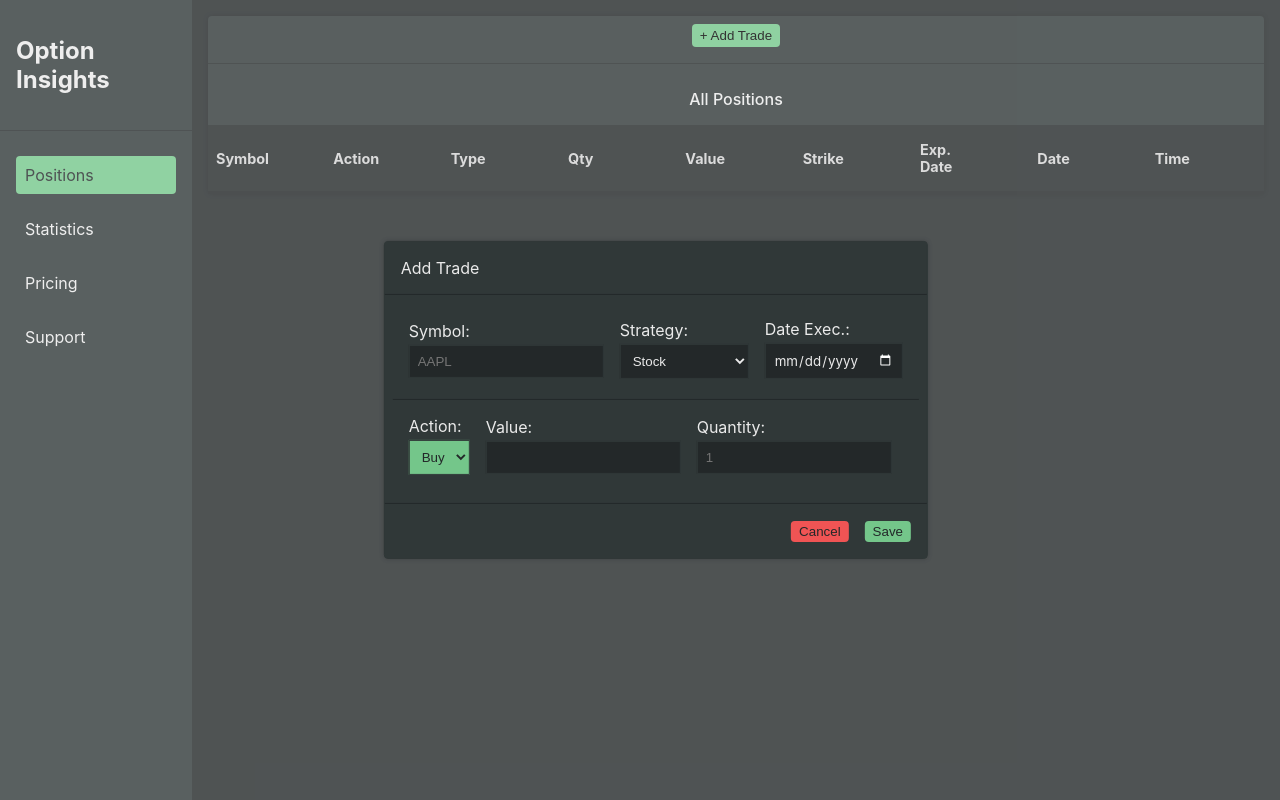
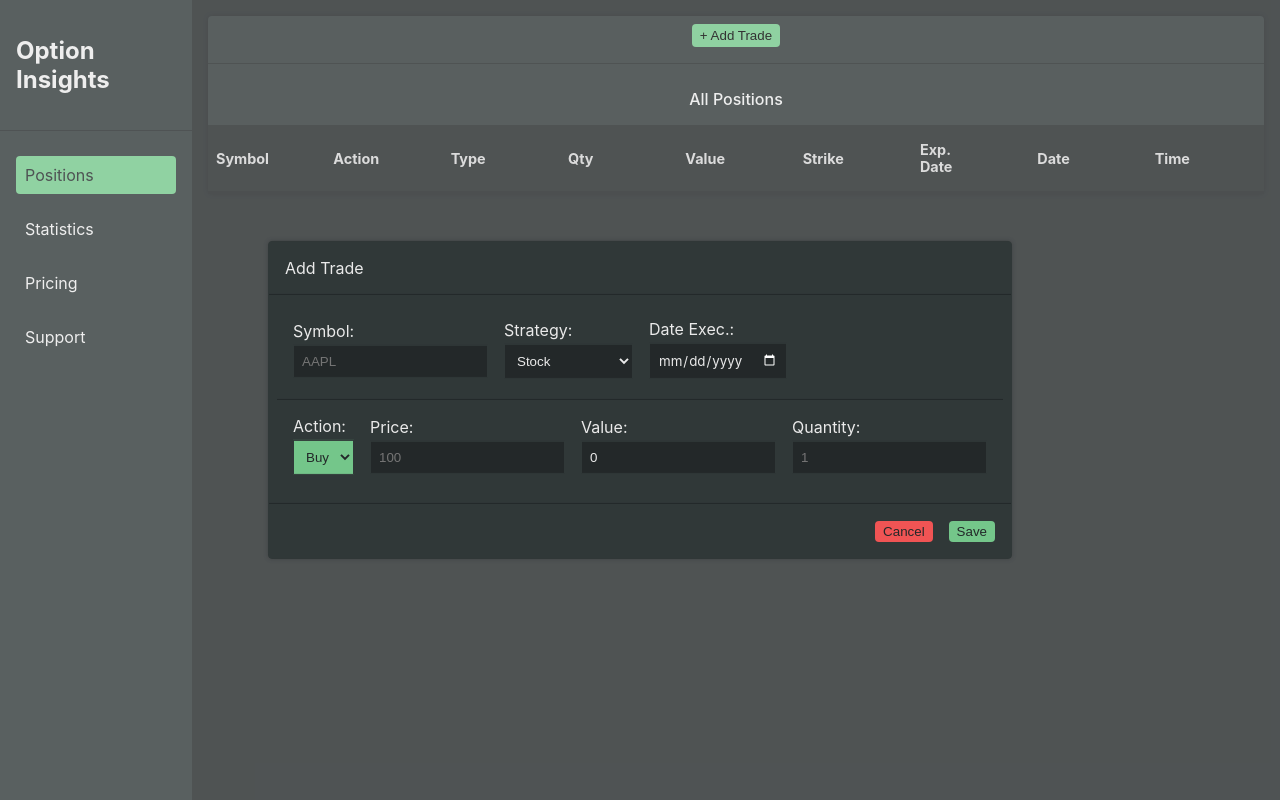
Before and after one commit to Byron-david/Option-Website, a React (Vite) app: page / in a window 1280 px wide. Both pictures are taken after a click on the button "+ Add Trade". Built offline with nearby package versions, Linux system fonts and the light colour scheme; data requests are answered from the project's data file.

Commit message:
Removed custom option for strategies. Added Price to stocks. Stock value now automatically calculates based on price and quantity

```diff
--- a/src/App.css
+++ b/src/App.css
@@ -63,36 +63,6 @@ button:hover {
   filter: brightness(125%);
 }
 
-.containerTemplate {
-  border-radius: var(--border-radius-main);
-  border: 1px solid var(--background-color-secondary);
-  box-shadow: var(--box-shadow);
-  min-width: 0%;
-  background-color: var(--background-color-secondary);
-  margin: var(--margin);
-}
-
-.titleTemplate {
-  text-align: left;
-  padding: var(--padding-title);
-  border-bottom: 1px solid var(--text-color-dark);
-}
-
-.bodyTemplate {
-  display: flex;
-  flex-direction: column;
-  align-items: flex-end;
-  padding: var(--padding);
-}
-
-.footerTemplate {
-  display: flex;
-  flex-wrap: wrap;
-  align-items: center;
-  justify-content: end;
-  border-top: 1px solid var(--text-color-dark);
-  padding: var(--padding);
-}
 
 hr {
   display: block;
--- a/src/components/AddTrade/AddStock.jsx
+++ b/src/components/AddTrade/AddStock.jsx
@@ -1,28 +1,42 @@
 import styles from './AddTrade.module.css';
 import OptionAction from './OptionAction.jsx';
 
-function AddStock({ strategy, trade, handleChange, items }) {
-    if (strategy === "stock" || strategy === "coveredCall")
+function AddStock({ strategy, stock, handleChange, items }) {
+  let stockValue = 0;
+  if (stock.tradePrice !== '' && stock.quantity !== '') {
+    stockValue = stock.tradePrice * stock.quantity
+  }
+
+  if (strategy === "stock" || strategy === "coveredCall")
   return (
     <>
       <div className={styles.addOption}>
-        <OptionAction option={trade}
+        <OptionAction option={stock}
             items={items}
             handleChange={handleChange} />
-
+        <label>Price:
+            <input
+            type="number"
+            name="tradePrice"
+            value={stock.tradePrice || ""}
+            onChange={handleChange}
+            placeholder="100"
+            />
+        </label>
         <label>Value:
             <input
             type="number"
             name="tradeValue"
-            value={trade.tradeValue || ""}
+            value={stockValue}
             onChange={handleChange}
+            placeholder="10,000"
             />
         </label>
         <label>Quantity:
             <input
             type="number"
             name="quantity"
-            value={trade.quantity || ""}
+            value={stock.quantity || ""}
             onChange={handleChange}
             placeholder="1"
             />
--- a/src/components/AddTrade/AddTradeForm.jsx
+++ b/src/components/AddTrade/AddTradeForm.jsx
@@ -27,8 +27,10 @@ const defaultTrade = { symbol: '',
 
 const defaultStock = {
   action: 'BUY',
+  posType: 'STOCK',
   quantity: '',
   tradeValue: '',
+  price: '',
 }
 
 const defaultLeg = {
@@ -56,7 +58,7 @@ function AddTradeForm({ trades, setTrades, setNewTrade, handleClickClose }) {
     { id: uuid(), value: "ironCondor", text: "Iron Condor", quantity: 4 },
     { id: uuid(), value: "butterfly", text: "Butterfly", quantity: 4 },
     { id: uuid(), value: "ratioSpread", text: "Ratio Spread", quantity: 3 },
-    { id: uuid(), value: "custom", text: "Custom", quantity: 0 }
+    // { id: uuid(), value: "custom", text: "Custom", quantity: 0 }
   ]
 
   const action = [
@@ -70,15 +72,11 @@ function AddTradeForm({ trades, setTrades, setNewTrade, handleClickClose }) {
   ]
 
   const handleTrade = (event) => {
-    const name = event.target.name;
-    const value = event.target.value;
-    setTrade(values => ({...values, [name]: value.toUpperCase()}))
+    setTrade(values => ({...values, [event.target.name]: event.target.value.toUpperCase()}))
   }
 
   const handleStock = (event) => {
-    const name = event.target.name;
-    const value = event.target.value;
-    setTrade(values => ({...values, [name]: value.toUpperCase()}))
+    setStock(values => ({...values, [event.target.name]: event.target.value.toUpperCase()}))
   }
 
   const handleStrategy = (event) => {
@@ -99,24 +97,27 @@ function AddTradeForm({ trades, setTrades, setNewTrade, handleClickClose }) {
   const addTrade = event => {
     event.preventDefault()
     let newTrade
+    const stockKeys = Object.keys(stock)
 
-    if (leg.length !== 0) {
+    if (leg.length !== 0 && stockKeys.length !== 0) {
+      newTrade = [trade, {...stock},...leg]
+    }
+    else if (leg.length !== 0) {
       newTrade = [trade, ...leg]
-      newTrade.unshift(trade)
     }
     else {
-      newTrade = [...trade]
+      newTrade = {...stock}
     }
 
     const tradeObject = {[strategy]: [newTrade]}
-
-    axios
-      .post('http://localhost:3001/trades', tradeObject)
-      .then(response => {
-        setTrades(trades.concat(response.data))
-        setNewTrade(defaultTrade)
-      })
-      handleClickClose()
+    console.log(tradeObject);
+    // axios
+    //   .post('http://localhost:3001/trades', tradeObject)
+    //   .then(response => {
+    //     setTrades(trades.concat(response.data))
+    //     setNewTrade(defaultTrade)
+    //   })
+    //   handleClickClose()
   }
 
   return (
@@ -155,8 +156,8 @@ function AddTradeForm({ trades, setTrades, setNewTrade, handleClickClose }) {
                 </label>
 
             </div>
-            <AddStock strategy={strategy} items={action} handleChange={handleStock} trade={stock} />
-            <AddLeg leg={leg} setLeg={setLeg} strategy={strategy} itemTypes={posType} itemActions={action}  />
+            <AddStock strategy={strategy} items={action} handleChange={handleStock} stock={stock} />
+            <AddLeg leg={leg} setLeg={setLeg} strategy={strategy} itemTypes={posType} itemActions={action} newLeg={defaultLeg} />
           </div>
           <div className="footerTemplate">
             <Button text="Cancel" backgroundColor="var(--background-color-button-red)" handleClick={handleClickClose} />
```
